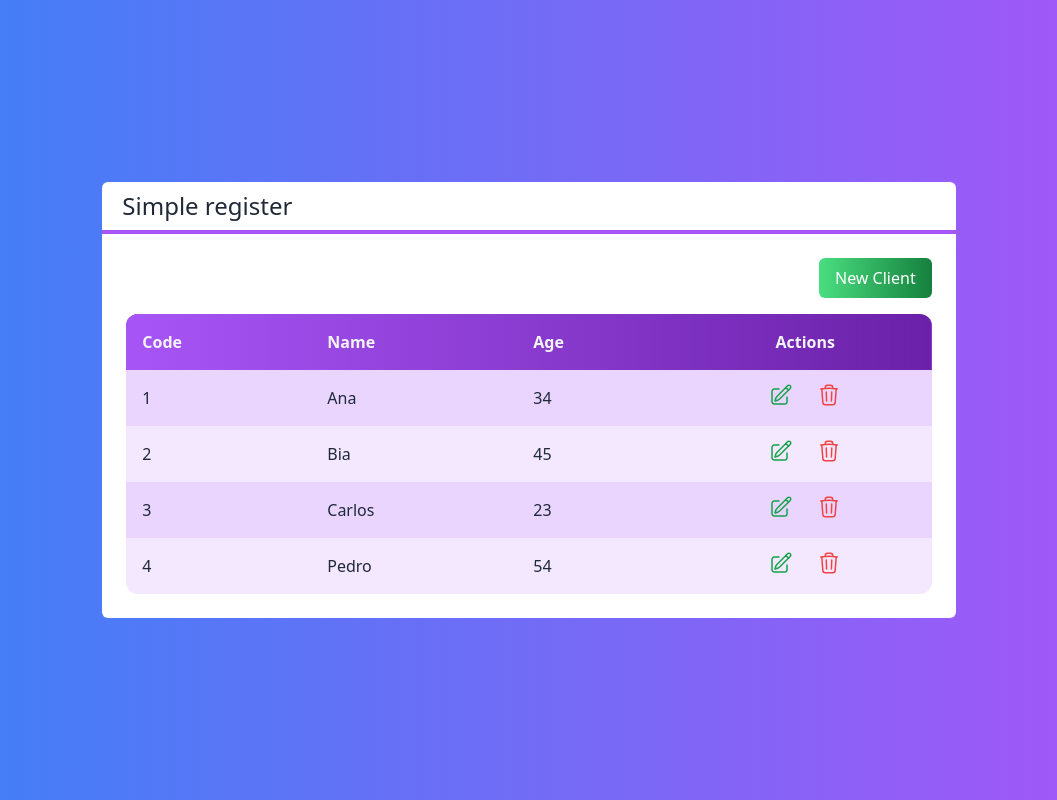
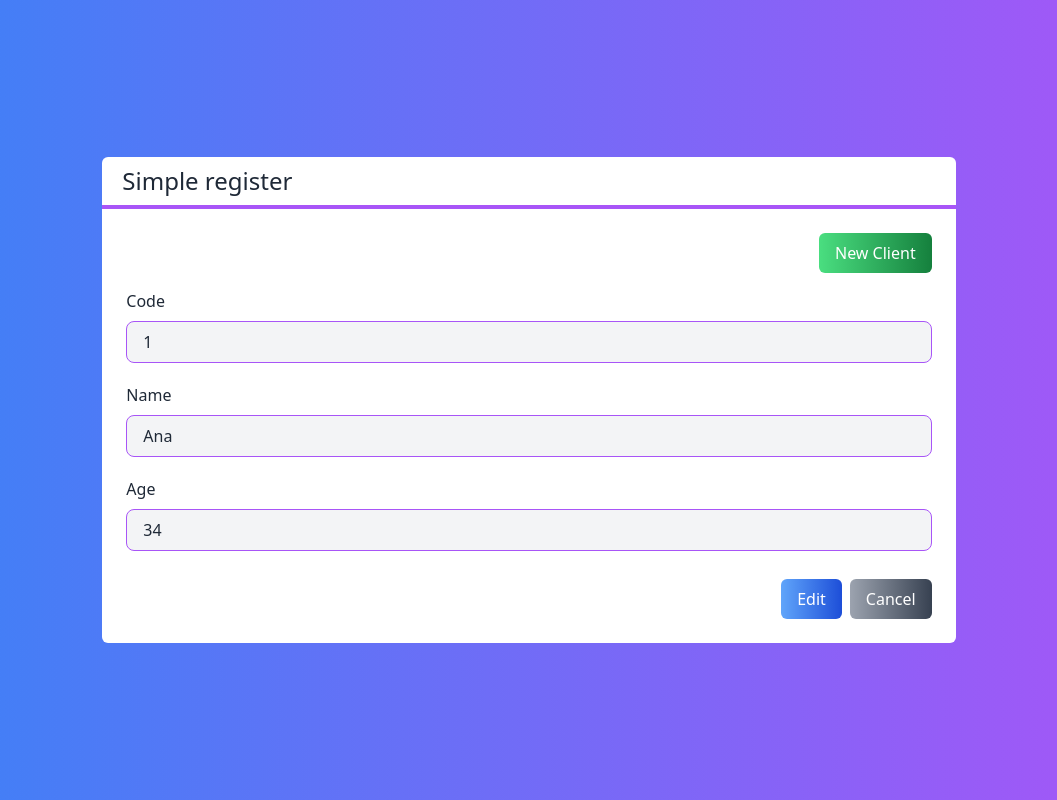
Before and after one commit to lexpierini/next-crud, a Next.js app: page / in a window 1280 px wide. Shown: the whole page, without its empty margins (111-1168 px from the left). Built offline with nearby package versions, Linux system fonts and the light colour scheme.

Commit message:
Form component

```diff
--- a/src/components/Button.tsx
+++ b/src/components/Button.tsx
@@ -1,13 +1,13 @@
 import { ReactNode } from 'react'
 
 type ButtonProps = {
-  cor?: 'green' | 'blue' | 'gray'
+  color?: 'green' | 'blue' | 'gray'
   className?: string
   children: ReactNode
 }
 
 export default function Button(props: ButtonProps) {
-  const cor = props.cor ?? 'gray'
+  const cor = props.color ?? 'gray'
 
   return (
     <button
--- /dev/null
+++ b/src/components/Form.tsx
@@ -0,0 +1,28 @@
+import Client from '@/core/Client'
+import Input from './Input'
+import { useState } from 'react'
+import Button from './Button'
+
+type FormProps = {
+  client: Client
+}
+
+export default function Form(props: FormProps) {
+  const id = props.client?.id
+  const [name, setName] = useState(props.client?.name ?? '')
+  const [age, setAge] = useState(props.client?.age ?? 0)
+
+  return (
+    <div>
+      {id && <Input text="Code" readOnly value={id} className="mb-5" />}
+      <Input text="Name" value={name} onChange={setName} className="mb-5" />
+      <Input text="Age" type="number" value={age} onChange={setAge} />
+      <div className="flex justify-end mt-7">
+        <Button color="blue" className="mr-2">
+          {id ? 'Edit' : 'Save'}
+        </Button>
+        <Button>Cancel</Button>
+      </div>
+    </div>
+  )
+}
--- /dev/null
+++ b/src/components/Input.tsx
@@ -0,0 +1,24 @@
+type InputProps = {
+  type?: 'text' | 'number'
+  text: string
+  value: string | number
+  readOnly?: boolean
+  onChange?: (value: any) => void
+  className?: string
+}
+
+export default function Input(props: InputProps) {
+  return (
+    <div className={`flex flex-col ${props.className}`}>
+      <label className="mb-2">{props.text}</label>
+      <input
+        type={props.type ?? 'text'}
+        value={props.value}
+        readOnly={props.readOnly}
+        onChange={(e) => props.onChange?.(e.target.value)}
+        className={`border border-purple-500 rounded-lg focus:outline-none bg-gray-100
+                    px-4 py-2 ${props.readOnly && 'focus:bg-white'}`}
+      />
+    </div>
+  )
+}
--- a/src/pages/index.tsx
+++ b/src/pages/index.tsx
@@ -1,4 +1,5 @@
 import Button from '@/components/Button'
+import Form from '@/components/Form'
 import Layout from '@/components/Layout'
 import Table from '@/components/Table'
 import Client from '@/core/Client'
@@ -22,15 +23,16 @@
     >
       <Layout title="Simple register">
         <div className="flex justify-end">
-          <Button cor="green" className="mb-4">
+          <Button color="green" className="mb-4">
             New Client
           </Button>
         </div>
-        <Table
+        {/* <Table
           clients={clients}
           selectedClient={selectedClient}
           deletedClient={deletedClient}
-        />
+        /> */}
+        <Form client={clients[0]} />
       </Layout>
     </div>
   )
```
